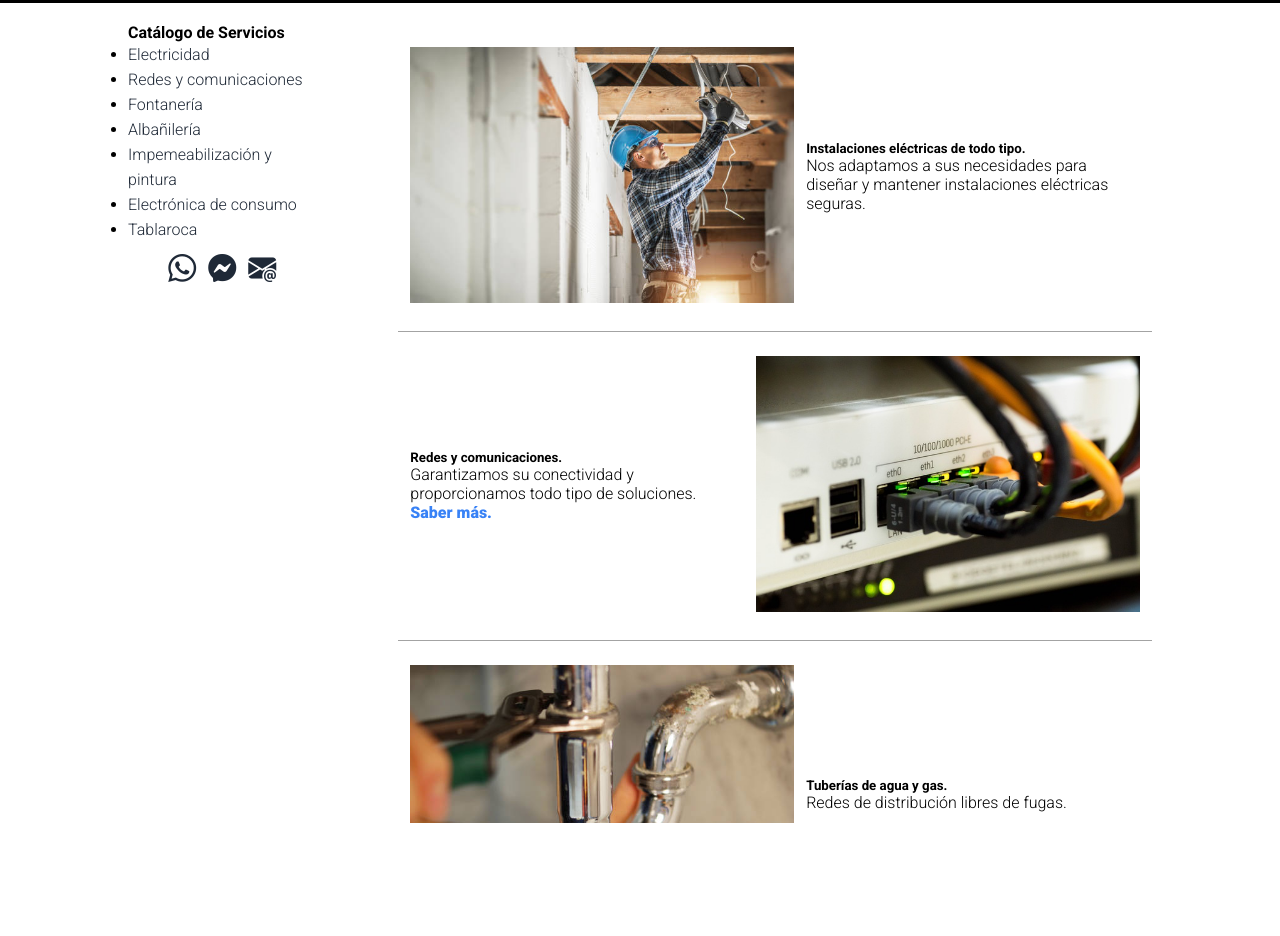
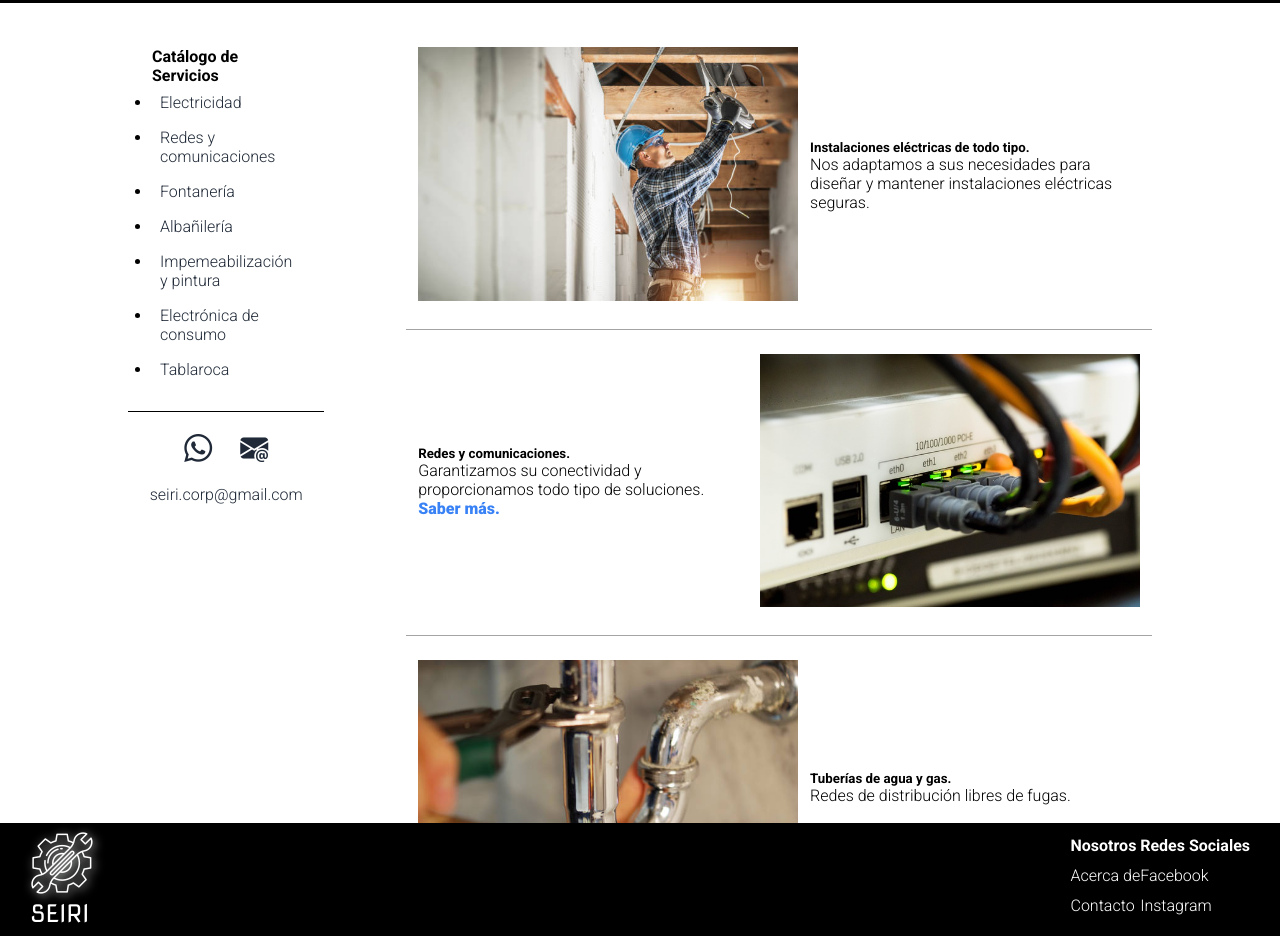
Before and after one commit to Krebsio/aboutme, a plain HTML site: page static/templates/seiri.html in a window 1280 px wide. Shown: the part 460-1396 px from the top of the page. Before the commit the page ends 1283 px from the top, so only its background shows below. Drawn offline with nearby package versions, Linux system fonts and the light colour scheme; a web font is replaced by a local one.

Commit message:
Se agrega la info de contacto en los links el aside y se cambia el idoma a ES

```diff
--- a/static/css/styles.css
+++ b/static/css/styles.css
@@ -218,8 +218,16 @@ body {
   padding-right: 8%;
 }
 
-.content-container-seiri aside ul {
-  line-height: 25px;
+.content-container-seiri aside ul li{
+  padding: 8px;
+}
+
+.aside-links {
+  padding: 24px ;
+}
+
+.aside-contacto {
+  border-top: solid black 1px;
 }
 
 .aside-contacto ul{
@@ -229,7 +237,7 @@ body {
   margin: 12px 0;
   align-items: center;
   justify-content: center;
-  gap: 12px
+  gap: 12px;
 }
 
 .aside-contacto .icon {
@@ -258,6 +266,7 @@ body {
   gap: 12px;
   flex-wrap: wrap;
   padding: 24px 12px;
+  justify-content: center;
   border-bottom: 1px solid rgb(163, 163, 163);
 }
 
@@ -285,3 +294,25 @@ body {
 .card-img {
   flex: 1 2 50px;
 }
+
+.footer-seiri {
+  display: flex;
+  background-color: black;
+  justify-content: flex-start;
+  padding: 8px 30px;
+  color: white;
+}
+
+.links-footer {
+  margin-left: auto;
+  display: flex;
+}
+
+.links-footer ul {
+  list-style: none;
+  line-height: 30px;
+}
+
+.img-footer {
+  filter: invert() drop-shadow(2px 2px 5px rgb(238, 243, 239));
+}
--- a/static/templates/seiri.html
+++ b/static/templates/seiri.html
@@ -1,5 +1,5 @@
 <!DOCTYPE html>
-<html lang="en">
+<html lang="es">
 
 <head>
     <meta charset="UTF-8">
@@ -54,7 +54,7 @@
 
     <div class="content-container-seiri">
         <aside>
-            <div class="aside-inks">
+            <div class="aside-links">
                 <h4>Catálogo de Servicios</h4>
                 <ul>
                     <li><a href="#electricista">Electricidad</a></li>
@@ -68,10 +68,14 @@
             </div>
             <div class="aside-contacto">
                 <ul>
-                    <li><a href=""><i class="icon bi bi-whatsapp"></i></a></li>
-                    <li><a href=""><i class="icon bi bi-messenger"></i></a></li>
+                    <li><a href="https://wa.me/557331551453"><i class="icon bi bi-whatsapp"></i></a></li>
                     <li><a href="mailto:seiri.corp@gmail.com"><i class="icon bi bi-envelope-at-fill"></i></a></li>
                 </ul>
+
+                <ul>
+                    <a href="mailto:seiri.corp@gmail.com">seiri.corp@gmail.com</a>
+                </ul>
+
             </div>
 
         </aside>
@@ -151,4 +155,32 @@
                 </div>
             </div>
         </main>
+
     </div>
+
+    <div class="footer-seiri">
+        <div class="logo-footer-container">
+            <img class="img-footer" src="../img/seiri.png" alt="">
+            <div class="logo-text">
+                <a href="#">SEIRI</a>
+            </div>
+        </div>
+
+        <div class="links-footer">
+            <ul>
+                <li><strong>Nosotros</strong></li>
+                <li>Acerca de</li>
+                <li>Contacto</li>
+            </ul>
+
+            <ul>
+                <li><strong>Redes Sociales</strong></li>
+                <li>Facebook</li>
+                <li>Instagram</li>
+            </ul>
+        </div>
+    </div>
+
+</body>
+
+</html>
```
